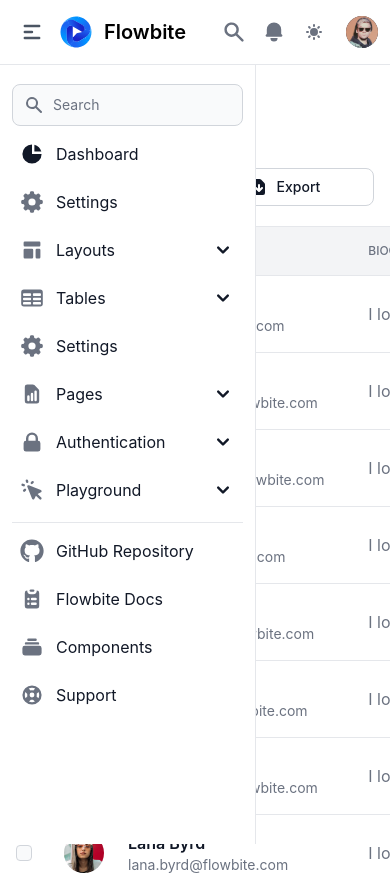
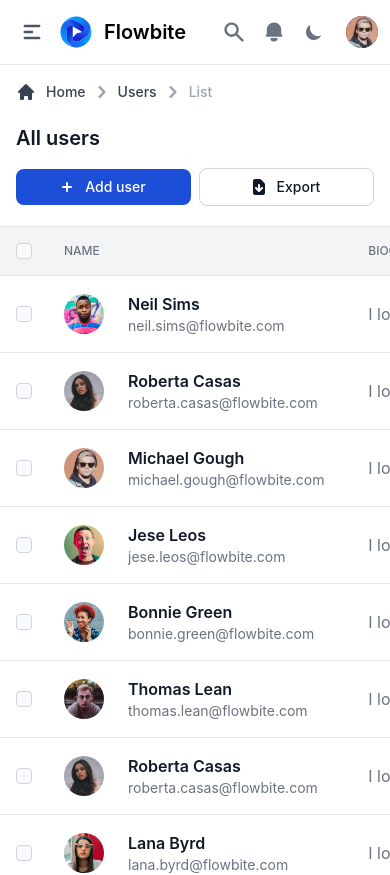
Before and after one commit to nailnafir/admin-next-tailwind, a Next.js app: page /tables/users in a window 390 px wide. Shown: the top 875 px of the page. Built offline with nearby package versions, Linux system fonts and the light colour scheme.

Commit message:
Add sidebar handler for mobile

```diff
--- a/components/navbar/Navbar.tsx
+++ b/components/navbar/Navbar.tsx
@@ -5,7 +5,14 @@ import ProfileMenuItem from "./ProfileMenuItem";
 import ApplicationMenuItem from "./ApplicationMenuItem";
 import NotificationMenuItem from "./NotificationMenuItem";
 
-export default function Navbar() {
+interface NavbarProps {
+  isSidebarOpen: boolean;
+  onClickToggleNavbar: React.MouseEventHandler<SVGSVGElement>;
+}
+
+export default function Navbar(props: NavbarProps) {
+  const { isSidebarOpen, onClickToggleNavbar } = props;
+
   const [isDarkMode, setDarkMode] = useState(false);
   const [isNotificationOpen, setNotificationOpen] = useState(false);
   const [isApplicationOpen, setApplicationOpen] = useState(false);
@@ -47,12 +54,29 @@ export default function Navbar() {
               aria-controls="sidebar"
               className="p-2 text-gray-600 rounded cursor-pointer lg:hidden hover:text-gray-900 hover:bg-gray-100 focus:bg-gray-100 dark:focus:bg-gray-700 focus:ring-2 focus:ring-gray-100 dark:focus:ring-gray-700 dark:text-gray-400 dark:hover:bg-gray-700 dark:hover:text-white"
             >
+              {isSidebarOpen ? (
+                <svg
+                  id="toggleSidebarMobileClose"
+                  className="w-6 h-6"
+                  fill="currentColor"
+                  viewBox="0 0 20 20"
+                  xmlns="http://www.w3.org/2000/svg"
+                  onClick={onClickToggleNavbar}
+                >
+                  <path
+                    fillRule="evenodd"
+                    d="M4.293 4.293a1 1 0 011.414 0L10 8.586l4.293-4.293a1 1 0 111.414 1.414L11.414 10l4.293 4.293a1 1 0 01-1.414 1.414L10 11.414l-4.293 4.293a1 1 0 01-1.414-1.414L8.586 10 4.293 5.707a1 1 0 010-1.414z"
+                    clipRule="evenodd"
+                  ></path>
+                </svg>
+              ) : (
                 <svg
                   id="toggleSidebarMobileHamburger"
                   className="w-6 h-6"
                   fill="currentColor"
                   viewBox="0 0 20 20"
                   xmlns="http://www.w3.org/2000/svg"
+                  onClick={onClickToggleNavbar}
                 >
                   <path
                     fillRule="evenodd"
@@ -60,19 +84,7 @@ export default function Navbar() {
                     clipRule="evenodd"
                   ></path>
                 </svg>
-              <svg
-                id="toggleSidebarMobileClose"
-                className="hidden w-6 h-6"
-                fill="currentColor"
-                viewBox="0 0 20 20"
-                xmlns="http://www.w3.org/2000/svg"
-              >
-                <path
-                  fillRule="evenodd"
-                  d="M4.293 4.293a1 1 0 011.414 0L10 8.586l4.293-4.293a1 1 0 111.414 1.414L11.414 10l4.293 4.293a1 1 0 01-1.414 1.414L10 11.414l-4.293 4.293a1 1 0 01-1.414-1.414L8.586 10 4.293 5.707a1 1 0 010-1.414z"
-                  clipRule="evenodd"
-                ></path>
-              </svg>
+              )}
             </button>
             <Link href="/" className="flex ml-2 md:mr-24">
               <Image
@@ -433,18 +445,10 @@ export default function Navbar() {
               type="button"
               onClick={toggleThemeHandler}
             >
-              <svg
-                id="theme-toggle-dark-icon"
-                className={`w-5 h-5 ${isDarkMode ? "" : "hidden"}`}
-                fill="currentColor"
-                viewBox="0 0 20 20"
-                xmlns="http://www.w3.org/2000/svg"
-              >
-                <path d="M17.293 13.293A8 8 0 016.707 2.707a8.001 8.001 0 1010.586 10.586z"></path>
-              </svg>
+              {isDarkMode ? (
                 <svg
                   id="theme-toggle-light-icon"
-                className={`w-5 h-5 ${isDarkMode ? "hidden" : ""}`}
+                  className="w-5 h-5"
                   fill="currentColor"
                   viewBox="0 0 20 20"
                   xmlns="http://www.w3.org/2000/svg"
@@ -455,6 +459,17 @@ export default function Navbar() {
                     clipRule="evenodd"
                   ></path>
                 </svg>
+              ) : (
+                <svg
+                  id="theme-toggle-dark-icon"
+                  className="w-5 h-5"
+                  fill="currentColor"
+                  viewBox="0 0 20 20"
+                  xmlns="http://www.w3.org/2000/svg"
+                >
+                  <path d="M17.293 13.293A8 8 0 016.707 2.707a8.001 8.001 0 1010.586 10.586z"></path>
+                </svg>
+              )}
             </button>
             <div
               id="tooltip-toggle"
--- a/components/sidebar/Sidebar.tsx
+++ b/components/sidebar/Sidebar.tsx
@@ -1,13 +1,14 @@
-import React, { useState, useRef } from "react";
+import React, { useState } from "react";
 import Link from "next/link";
 import SubMenuItem from "./SubMenuItem";
 
 interface SidebarProps {
   activeMenu: string;
+  isSidebarOpen: boolean;
 }
 
 export default function Sidebar(props: SidebarProps) {
-  const { activeMenu } = props;
+  const { activeMenu, isSidebarOpen } = props;
 
   const [isLayoutsOpen, setLayoutsOpen] = useState(false);
   const [isTablesOpen, setTablesOpen] = useState(false);
@@ -39,7 +40,9 @@ export default function Sidebar(props: SidebarProps) {
     <>
       <aside
         id="sidebar"
-        className="fixed top-0 left-0 z-20 flex flex-col flex-shrink-0 w-64 h-full pt-16 font-normal duration-75 lg:flex transition-width"
+        className={`${
+          isSidebarOpen ? "" : "hidden"
+        } flex fixed top-0 left-0 z-20 flex-col flex-shrink-0 w-64 h-full pt-16 font-normal duration-75 lg:flex transition-width`}
         aria-label="Sidebar"
       >
         <div className="relative flex flex-col flex-1 min-h-0 pt-0 bg-white border-r border-gray-200 dark:bg-gray-800 dark:border-gray-700">
@@ -785,7 +788,7 @@ export default function Sidebar(props: SidebarProps) {
       </aside>
 
       <div
-        className="fixed inset-0 z-10 hidden bg-gray-900/50 dark:bg-gray-900/90"
+        className={`${isSidebarOpen ? "" : "hidden"} fixed inset-0 z-10 bg-gray-900/50 dark:bg-gray-900/90`}
         id="sidebarBackdrop"
       ></div>
     </>
--- a/pages/index.tsx
+++ b/pages/index.tsx
@@ -1,8 +1,15 @@
+import React, { useState } from "react";
 import Navbar from "@/components/Navbar/Navbar";
 import Sidebar from "@/components/Sidebar/Sidebar";
 import Head from "next/head";
 
 export default function Home() {
+  const [isSidebarOpen, setSidebarOpen] = useState(false);
+
+  function sidebarHandler() {
+    setSidebarOpen(!isSidebarOpen);
+  }
+
   return (
     <>
       <Head>
@@ -11,8 +18,11 @@ export default function Home() {
         <meta name="viewport" content="width=device-width, initial-scale=1" />
         <link rel="icon" href="/favicon.ico" />
       </Head>
-      <Navbar />
-      <Sidebar activeMenu="dashboard" />
+      <Navbar
+        isSidebarOpen={isSidebarOpen}
+        onClickToggleNavbar={sidebarHandler}
+      />
+      <Sidebar isSidebarOpen={isSidebarOpen} activeMenu="dashboard" />
     </>
   );
 }
--- a/pages/tables/users.tsx
+++ b/pages/tables/users.tsx
@@ -9,9 +9,14 @@ import Navbar from "@/components/Navbar/Navbar";
 import Sidebar from "@/components/Sidebar/Sidebar";
 
 export default function Users() {
+  const [isSidebarOpen, setSidebarOpen] = useState(false);
   const [isAddModalOpen, setAddModalOpen] = useState(false);
   const [isEditModalOpen, setEditModalOpen] = useState(false);
   const [isDeleteModalOpen, setDeleteModalOpen] = useState(false);
+
+  function sidebarHandler() {
+    setSidebarOpen(!isSidebarOpen);
+  }
 
   function showHideAddModal() {
     setAddModalOpen(!isAddModalOpen);
@@ -48,9 +53,12 @@ export default function Users() {
         <meta name="viewport" content="width=device-width, initial-scale=1" />
         <link rel="icon" href="/favicon.ico" />
       </Head>
-      <Navbar />
+      <Navbar
+        isSidebarOpen={isSidebarOpen}
+        onClickToggleNavbar={sidebarHandler}
+      />
       <div className="flex pt-16 overflow-hidden bg-gray-50 dark:bg-gray-900">
-        <Sidebar activeMenu="users" />
+        <Sidebar isSidebarOpen={isSidebarOpen} activeMenu="users" />
         <div
           id="main-content"
           className="relative w-full h-full overflow-y-auto bg-gray-50 lg:ml-64 dark:bg-gray-900"
```
Lines whose indentation alone changed are shown as unchanged.
